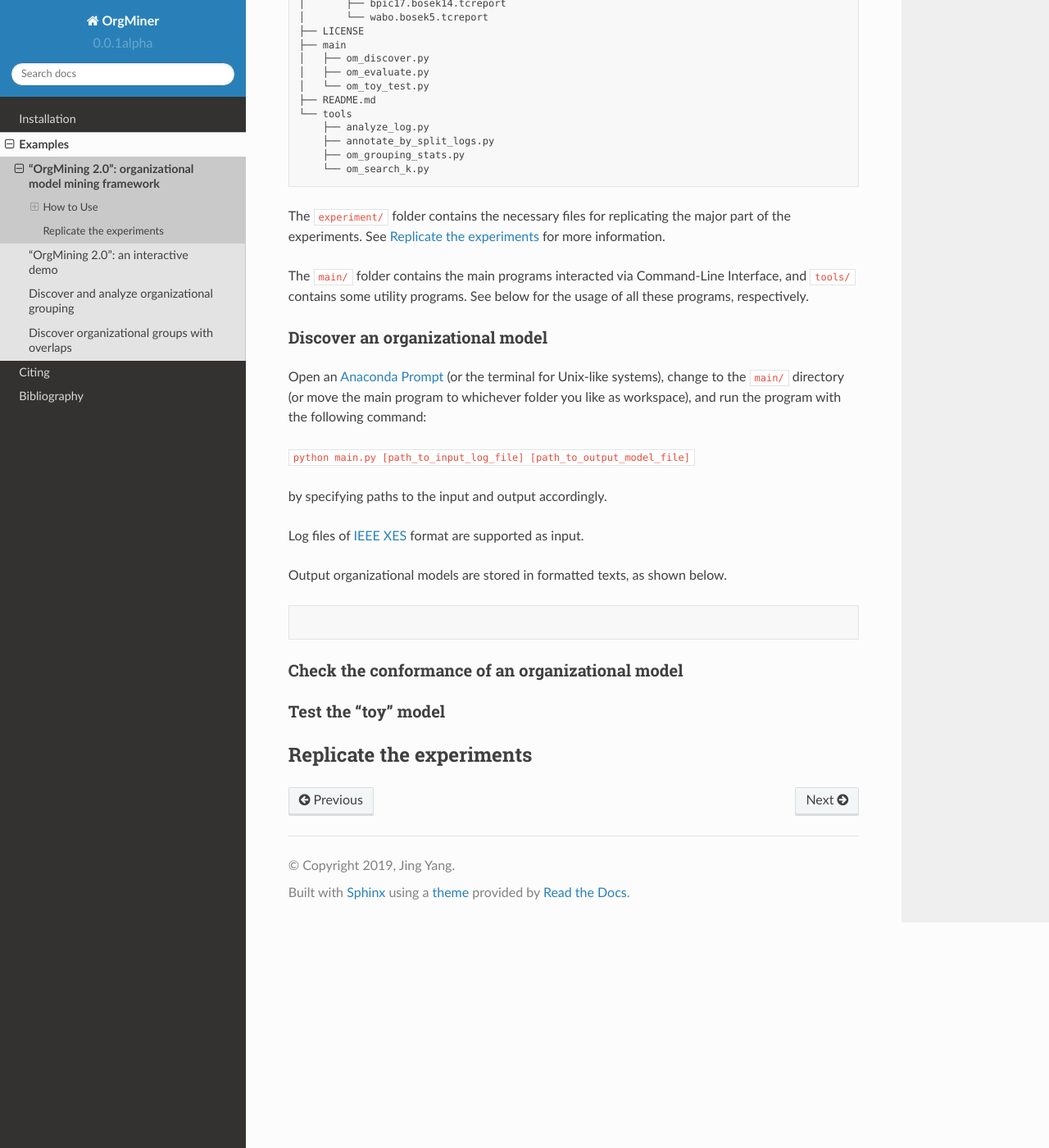
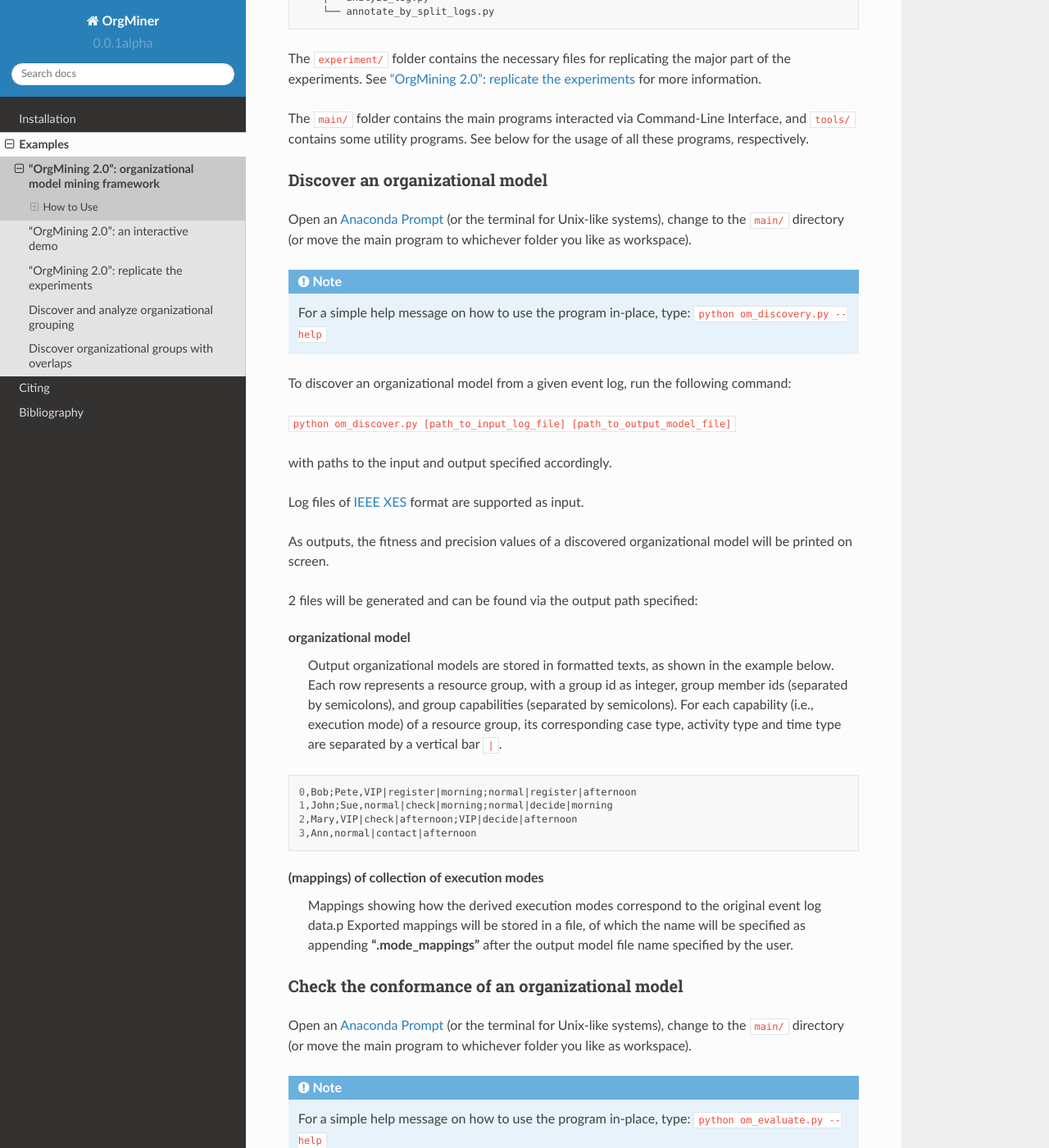
Before and after one commit to roy-jingyang/OrdinoR-doc, a Sphinx documentation site: the page built from source/examples/infsyst2020yang-common.rst, in a window 1280 px wide and 1400 px high, scrolled down 697 px. Shown: the whole window at 82% size. Built offline with Sphinx 7.4.7 and the Read the Docs theme 2.0.0, drawn with Linux system fonts in a browser that asks for light colours; pages that are not in the unit, such as notebooks, are missing from menus; some of the changed text lies outside the part shown.

Commit message:
ready to test the documentation

```diff
--- a/source/bib.rst
+++ b/source/bib.rst
@@ -3,6 +3,7 @@
 ************
 Bibliography
 ************
+.. [bose2009] Bose, R. J. C., & Van der Aalst, W. M. P. (2009). Context aware trace clustering: Towards improving process mining results. In Proceedings of the 2009 SIAM International Conference on Data Mining (pp. 401-412). Society for Industrial and Applied Mathematics.
 .. [ouyang2020] Ouyang, C., Leyer, M., Yang, J., & Sindhgatta, R. (2020). Discovering Organizational Resource Grouping Behavior from Event Logs. Paper submitted to 32nd International Conference on Advanced Information Systems Engineering (CAiSE 2020), *under review*.
 .. [song2008] Song, M., & van der Aalst, W. M. P. (2008). Towards comprehensive support for organizational mining. Decision Support Systems, 46(1), 300–317.
 .. [vdaalst2016] Van der Aalst, W. M. P. (2016). Process Mining: Data Science in Action (2nd ed.). Springer Heidelberg.
--- a/source/examples/index.rst
+++ b/source/examples/index.rst
@@ -14,7 +14,7 @@
 * :ref:`Discover an organizational model from an event log and visualize
   the model <examples_infsyst2020yang-arya>` (cf. Sect. 5.2 in the paper)
 * :ref:`Replicate the experiments in the framework paper
-  <examples_infsyst2020yang-common_replicate>` (cf. Sect. 6.2, footnote
+  <examples_infsyst2020yang-replicate>` (cf. Sect. 6.2, footnote
   8 in the paper)
 
 Access to demos for some of our previous work on the topic is also
--- a/source/examples/infsyst2020yang-arya.rst
+++ b/source/examples/infsyst2020yang-arya.rst
@@ -13,7 +13,7 @@
 .. note::
    Before proceeding, make sure you have installed OrgMiner with the
    optional packages for "Arya" on your machine.
-   (:ref:`How to install? <install_optional>`)
+   (:ref:`How to install? <install>`)
 
 How to Use
 ----------
--- a/source/examples/infsyst2020yang-common.rst
+++ b/source/examples/infsyst2020yang-common.rst
@@ -4,9 +4,7 @@
 ======================================================
 
 This page presents the usage of several example programs used for the
-discovery and conformance checking of organizational models, along with
-the guide for replicating the major part of experiments in the paper
-[yang2020]_.
+discovery and conformance checking of organizational models [yang2020]_.
 
 Source code of the these programs can be found in a
 `GitHub repository <https://github.com/roy-jingyang/infsyst-2020-Yang_OrgMining>`_.
@@ -26,14 +24,6 @@
 
     .
     ├── experiment
-    │   ├── batch.py
-    │   ├── configs
-    │   │   ├── bpic17.graphml
-    │   │   └── wabo.graphml
-    │   ├── execute.py
-    │   └── trace_clustering_results
-    │       ├── bpic17.bosek14.tcreport
-    │       └── wabo.bosek5.tcreport
     ├── LICENSE
     ├── main
     │   ├── om_discover.py
@@ -42,46 +32,163 @@
     ├── README.md
     └── tools
         ├── analyze_log.py
-        ├── annotate_by_split_logs.py
-        ├── om_grouping_stats.py
-        └── om_search_k.py
+        └── annotate_by_split_logs.py
 
 The ``experiment/`` folder contains the necessary files for replicating
-the major part of the experiments. See :ref:`examples_infsyst2020yang-common_replicate`
+the major part of the experiments. See :ref:`examples_infsyst2020yang-replicate`
 for more information.
 
 The ``main/`` folder contains the main programs interacted via Command-Line
 Interface, and ``tools/`` contains some utility programs. See below for
 the usage of all these programs, respectively.
 
+.. _examples_infsyst2020yang-common_discover:
+
 Discover an organizational model
 ^^^^^^^^^^^^^^^^^^^^^^^^^^^^^^^^
 Open an `Anaconda Prompt <https://docs.anaconda.com/anaconda/user-guide/getting-started/#open-anaconda-prompt>`_
 (or the terminal for Unix-like systems), change to the ``main/``
 directory (or move the main program to whichever folder you like as
-workspace), and run the program with the following command:
+workspace).
 
-``python main.py [path_to_input_log_file] [path_to_output_model_file]``
+.. note::
 
-by specifying paths to the input and output accordingly.
+    For a simple help message on how to use the program in-place, type:
+    ``python om_discovery.py --help``
+
+To discover an organizational model from a given event log, run the
+following command:
+
+``python om_discover.py [path_to_input_log_file] [path_to_output_model_file]``
+
+with paths to the input and output specified accordingly.
 
 Log files of `IEEE XES <https://xes-standard.org/>`_ format are
 supported as input.
 
-Output organizational models are stored in formatted texts, as shown
-below.
+As outputs, the fitness and precision values of a discovered
+organizational model will be printed on screen.
+
+2 files will be generated and can be found via the output path
+specified:
+
+organizational model
+    Output organizational models are stored in formatted texts, as shown
+    in the example below. Each row represents a resource group, with a
+    group id as integer, group member ids (separated by semicolons), and
+    group capabilities (separated by semicolons). For each capability
+    (i.e., execution mode) of a resource group, its corresponding case
+    type, activity type and time type are separated by a vertical bar
+    ``|``.
 
 .. code-block:: bash
+
+    0,Bob;Pete,VIP|register|morning;normal|register|afternoon
+    1,John;Sue,normal|check|morning;normal|decide|morning
+    2,Mary,VIP|check|afternoon;VIP|decide|afternoon
+    3,Ann,normal|contact|afternoon
+
+(mappings) of collection of execution modes
+    Mappings showing how the derived execution modes correspond to the
+    original event log data.p
+    Exported mappings will be stored in a file, of which the name will
+    be specified as appending **".mode_mappings"** after the output
+    model file name specified by the user.
 
 
 Check the conformance of an organizational model
 ^^^^^^^^^^^^^^^^^^^^^^^^^^^^^^^^^^^^^^^^^^^^^^^^
+Open an `Anaconda Prompt <https://docs.anaconda.com/anaconda/user-guide/getting-started/#open-anaconda-prompt>`_
+(or the terminal for Unix-like systems), change to the ``main/``
+directory (or move the main program to whichever folder you like as
+workspace).
+
+.. note::
+
+    For a simple help message on how to use the program in-place, type:
+    ``python om_evaluate.py --help``
+
+To check the conformance of an organizational model with a given event
+log, run the following command:
+
+``python om_evaluate.py [path_to_input_log_file] [path_to_input_mode_mappings] [path_to_input_model_file]``
+
+with paths to the inputs specified accordingly.
+
+Log files of `IEEE XES <https://xes-standard.org/>`_ format are
+supported as input.
+
+As outputs, the fitness and precision values of the given organizational
+model with respect to the given event log will be printed on screen.
+
 
 Test the "toy" model
 ^^^^^^^^^^^^^^^^^^^^
+A main program is also provided for testing the "toy" organizational
+model used in Sect. 3 of the paper (for which Figure 3 presents **part
+of the visualization** of it). Full details of the toy model are as
+shown below:
+
+.. code-block:: bash
+
+    0,Bob;Pete,VIP|register|morning;normal|register|afternoon
+    1,John;Sue,normal|check|morning;normal|decide|morning
+    2,Mary,VIP|check|afternoon;VIP|decide|afternoon
+    3,Ann,normal|contact|afternoon
+
+Run the program ``main/om_toy_test.py`` will reproduce this toy model,
+and calculate all the conformance checking measures presented in Sect.
+3.5, then print the values on screen. To do so, open an
+`Anaconda Prompt <https://docs.anaconda.com/anaconda/user-guide/getting-started/#open-anaconda-prompt>`_
+(or the terminal for Unix-like systems), change to the ``main/``
+directory (or move the main program to whichever folder you like as
+workspace), type
+
+``python om_toy_test.py``
+
+As output, a file named ``toy_example.om`` will be generated.
 
 
-.. _examples_infsyst2020yang-common_replicate:
+Notes on the tool programs
+^^^^^^^^^^^^^^^^^^^^^^^^^^
+The following shows a brief introduction on the utility programs stored
+under ``tools/`` folder.
 
-Replicate the experiments
--------------------------
+.. code-block:: bash
+
+    .
+    ├── analyze_log.py
+    └── annotate_by_split_logs.py
+
+``analyze_log.py`` can be used to obtain some statistics of a given
+event log in `IEEE XES <https://xes-standard.org/>`_ format. Open an
+Anaconda Prompt (or terminal), type
+
+``python analyze_log.py [path_to_input_log_file]``
+
+Feel free to modify the code and play around with log data. Note that an
+event log is imported as a Pandas DataFrame
+(`What is it? <https://www.geeksforgeeks.org/python-pandas-dataframe/>`_).
+
+``annotate_by_split_logs.py`` can be used to generate a "report" of
+trace clustering results from the outputs of "Guide Tree Miner" plugin
+[bose2009]_ in
+`ProM 6 <http://www.promtools.org/doku.php>`_, which are a set of logs
+produced from applying trace clustering on a source log).
+Generated "report" files used for performing
+:ref:`organizational model discovery <examples_infsyst2020yang-common_discover>`,
+when method **"CT+AT+TT (trace clustering)"** is selected and a trace
+clustering report file is required as additional input.
+
+To use the tool,
+
+1. Generate the trace clustering results using ProM 6
+2. Export the obtained split log files under a folder
+3. In your Anaconda Prompt (or terminal), type
+
+``python annotate_by_split_logs.py [path_to_the_folder]``
+
+all log files with file type ".xes" will be recognized and combined, and
+the corresponding report will be saved in a file named
+``trace_clustering.result``, which can then be used for performing model
+discovery using **"CT+AT+TT (trace clustering)"**.
```
Also changed, not shown: other parts of source/examples/index.rst (+1 -0 lines), source/examples/bpm2018yang.rst (+6 -1 lines), source/examples/infsyst2020yang-replicate.rst (added, +158 -0 lines).
